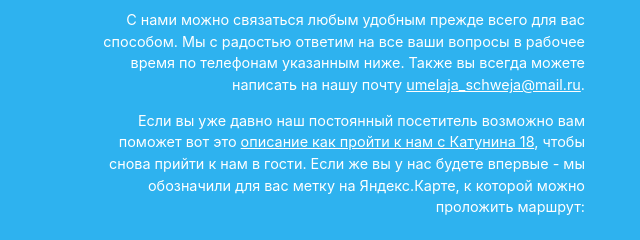
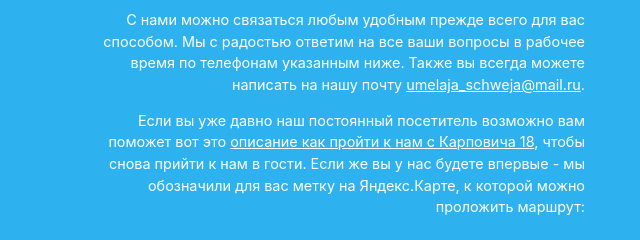
Before and after one commit to YSeredich/studio, a website: page index.html in a window 1280 px wide. Shown: the part 3720-3960 px from the top of the page, 640-1280 px from the left. Drawn offline with Linux system fonts and the light colour scheme.

Commit message:
Катунина 18 -> Карповича 18

```diff
--- a/index.html
+++ b/index.html
@@ -331,7 +331,7 @@
                 </p>
                 <p>
                     Если вы уже давно наш постоянный посетитель возможно вам поможет вот это
-                    <a href="route.html">описание как пройти к нам с Катунина 18</a>, чтобы снова прийти к нам в гости.
+                    <a href="route.html">описание как пройти к нам с Карповича 18</a>, чтобы снова прийти к нам в гости.
                     Если же вы у нас будете впервые -
                     мы обозначили для вас метку на Яндекс.Карте, к которой можно проложить маршрут:
                 </p>
```
